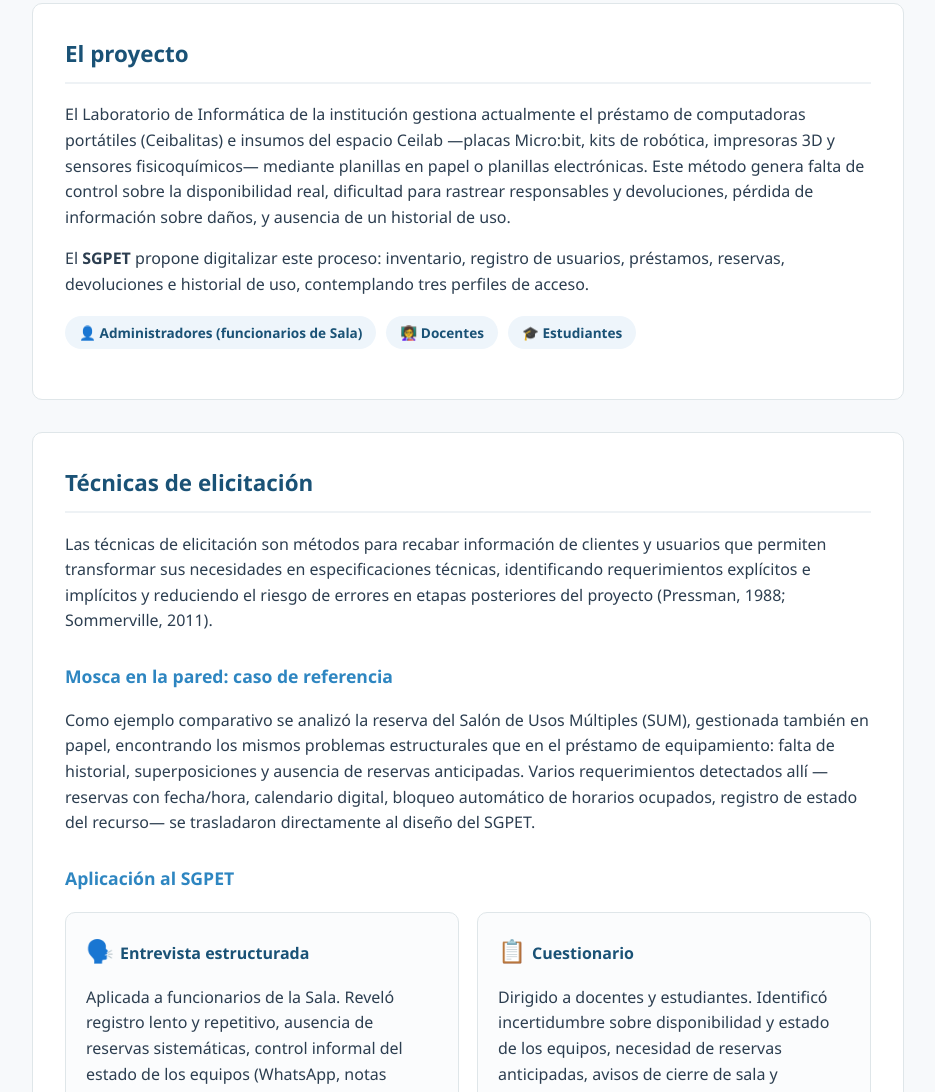
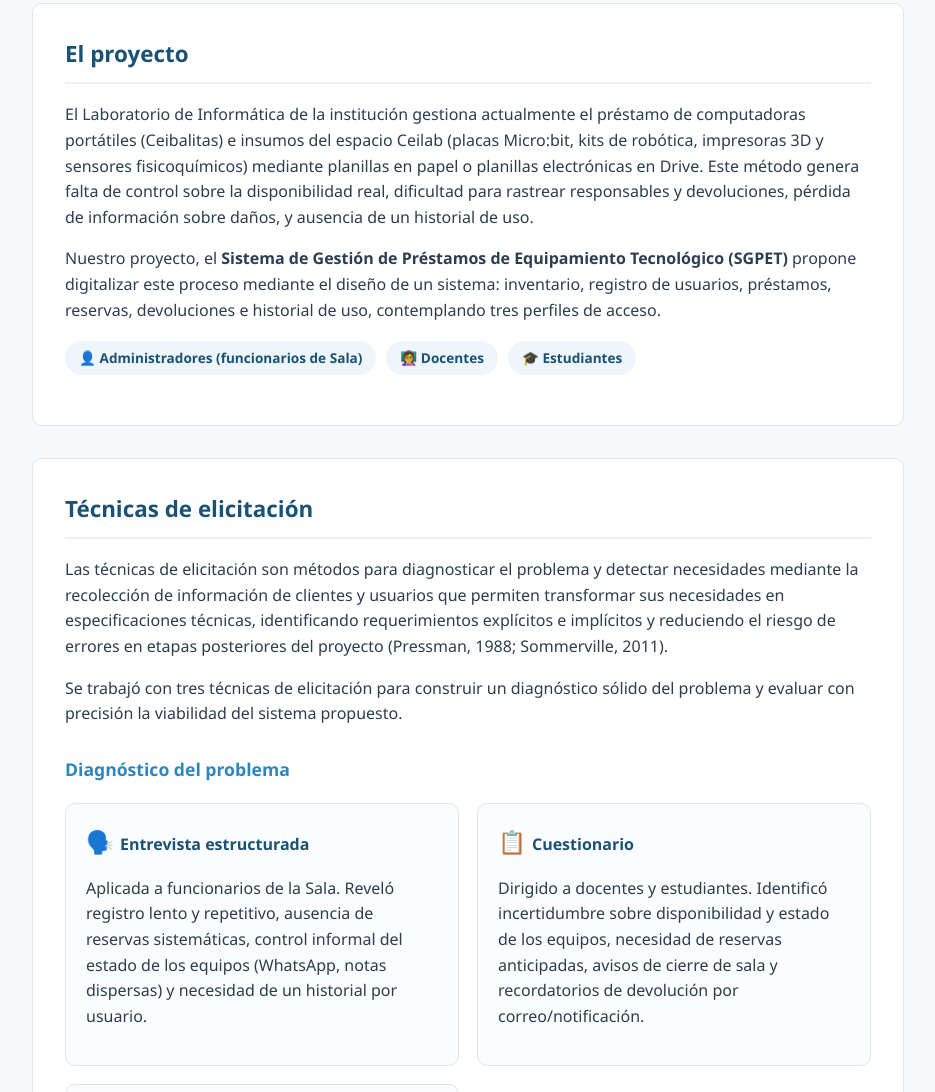
Before and after one commit to AnaliaVSS/Ficha6IS, a plain HTML site: page index.html in a window 1280 px wide. Shown: the part 293-1385 px from the top of the page, without its empty margins (172-1107 px from the left). Drawn offline with Linux system fonts and the light colour scheme.

Commit message:
Revise project details and elicitations section
Hice unos cambios. Igualmente bajé el original

```diff
--- a/index.html
+++ b/index.html
@@ -151,8 +151,8 @@
 
   <section id="proyecto">
     <h2>El proyecto</h2>
-    <p>El Laboratorio de Informática de la institución gestiona actualmente el préstamo de computadoras portátiles (Ceibalitas) e insumos del espacio Ceilab —placas Micro:bit, kits de robótica, impresoras 3D y sensores fisicoquímicos— mediante planillas en papel o planillas electrónicas. Este método genera falta de control sobre la disponibilidad real, dificultad para rastrear responsables y devoluciones, pérdida de información sobre daños, y ausencia de un historial de uso.</p>
-    <p>El <strong>SGPET</strong> propone digitalizar este proceso: inventario, registro de usuarios, préstamos, reservas, devoluciones e historial de uso, contemplando tres perfiles de acceso.</p>
+    <p>El Laboratorio de Informática de la institución gestiona actualmente el préstamo de computadoras portátiles (Ceibalitas) e insumos del espacio Ceilab (placas Micro:bit, kits de robótica, impresoras 3D y sensores fisicoquímicos) mediante planillas en papel o planillas electrónicas en Drive. Este método genera falta de control sobre la disponibilidad real, dificultad para rastrear responsables y devoluciones, pérdida de información sobre daños, y ausencia de un historial de uso.</p>
+    <p>Nuestro proyecto, el <strong>Sistema de Gestión de Préstamos de Equipamiento Tecnológico (SGPET)</strong> propone digitalizar este proceso mediante el diseño de un sistema: inventario, registro de usuarios, préstamos, reservas, devoluciones e historial de uso, contemplando tres perfiles de acceso.</p>
     <div class="badge-row">
       <span class="badge">👤 Administradores (funcionarios de Sala)</span>
       <span class="badge">👩‍🏫 Docentes</span>
@@ -162,12 +162,10 @@
 
   <section id="elicitacion">
     <h2>Técnicas de elicitación</h2>
-    <p>Las técnicas de elicitación son métodos para recabar información de clientes y usuarios que permiten transformar sus necesidades en especificaciones técnicas, identificando requerimientos explícitos e implícitos y reduciendo el riesgo de errores en etapas posteriores del proyecto (Pressman, 1988; Sommerville, 2011).</p>
+    <p>Las técnicas de elicitación son métodos para diagnosticar el problema y detectar necesidades mediante la recolección de información de clientes y usuarios que permiten transformar sus necesidades en especificaciones técnicas, identificando requerimientos explícitos e implícitos y reduciendo el riesgo de errores en etapas posteriores del proyecto (Pressman, 1988; Sommerville, 2011).</p>
+    <p>Se trabajó con tres técnicas de elicitación para construir un diagnóstico sólido del problema y evaluar con precisión la viabilidad del sistema propuesto.</p>
 
-    <h3>Mosca en la pared: caso de referencia</h3>
-    <p>Como ejemplo comparativo se analizó la reserva del Salón de Usos Múltiples (SUM), gestionada también en papel, encontrando los mismos problemas estructurales que en el préstamo de equipamiento: falta de historial, superposiciones y ausencia de reservas anticipadas. Varios requerimientos detectados allí —reservas con fecha/hora, calendario digital, bloqueo automático de horarios ocupados, registro de estado del recurso— se trasladaron directamente al diseño del SGPET.</p>
-
-    <h3>Aplicación al SGPET</h3>
+    <h3>Diagnóstico del problema</h3>
     <div class="cards">
       <div class="card">
         <h4><span class="icon">🗣️</span>Entrevista estructurada</h4>
```
